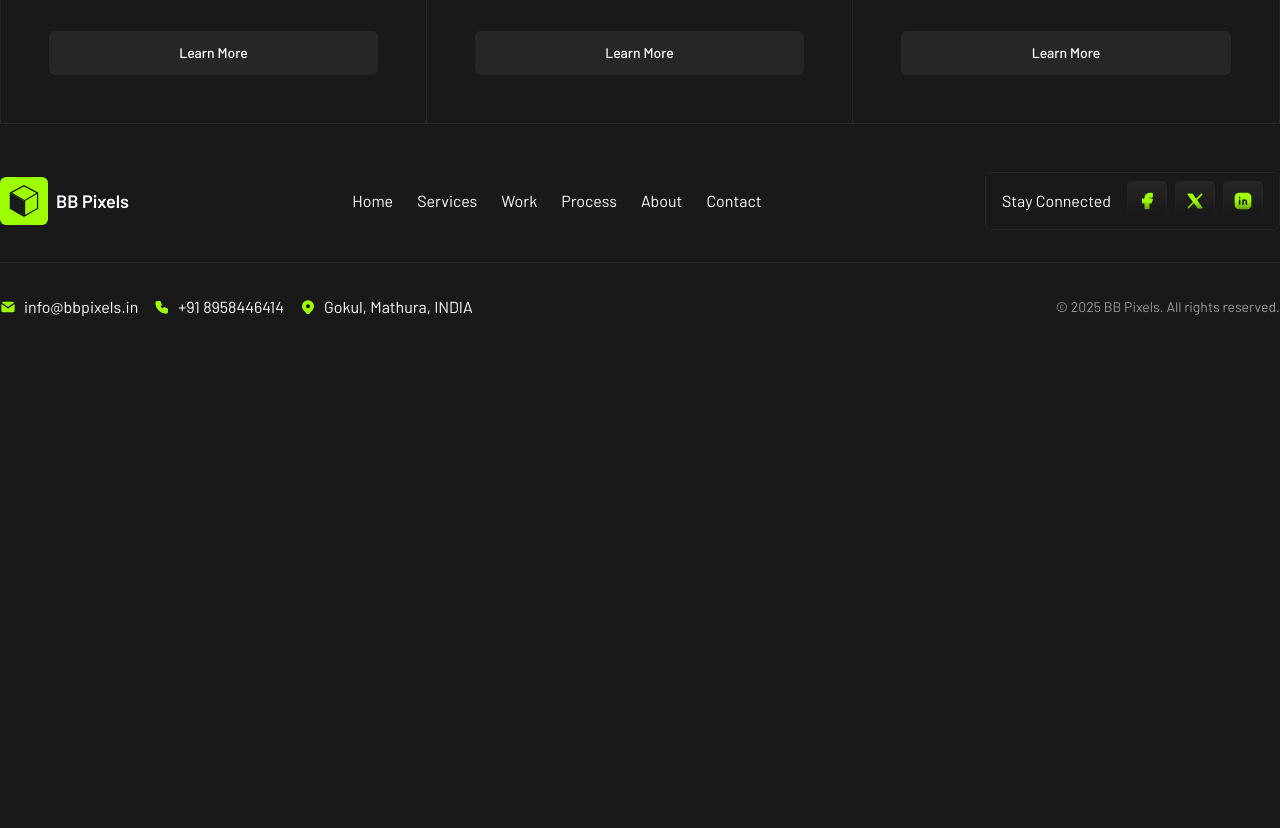
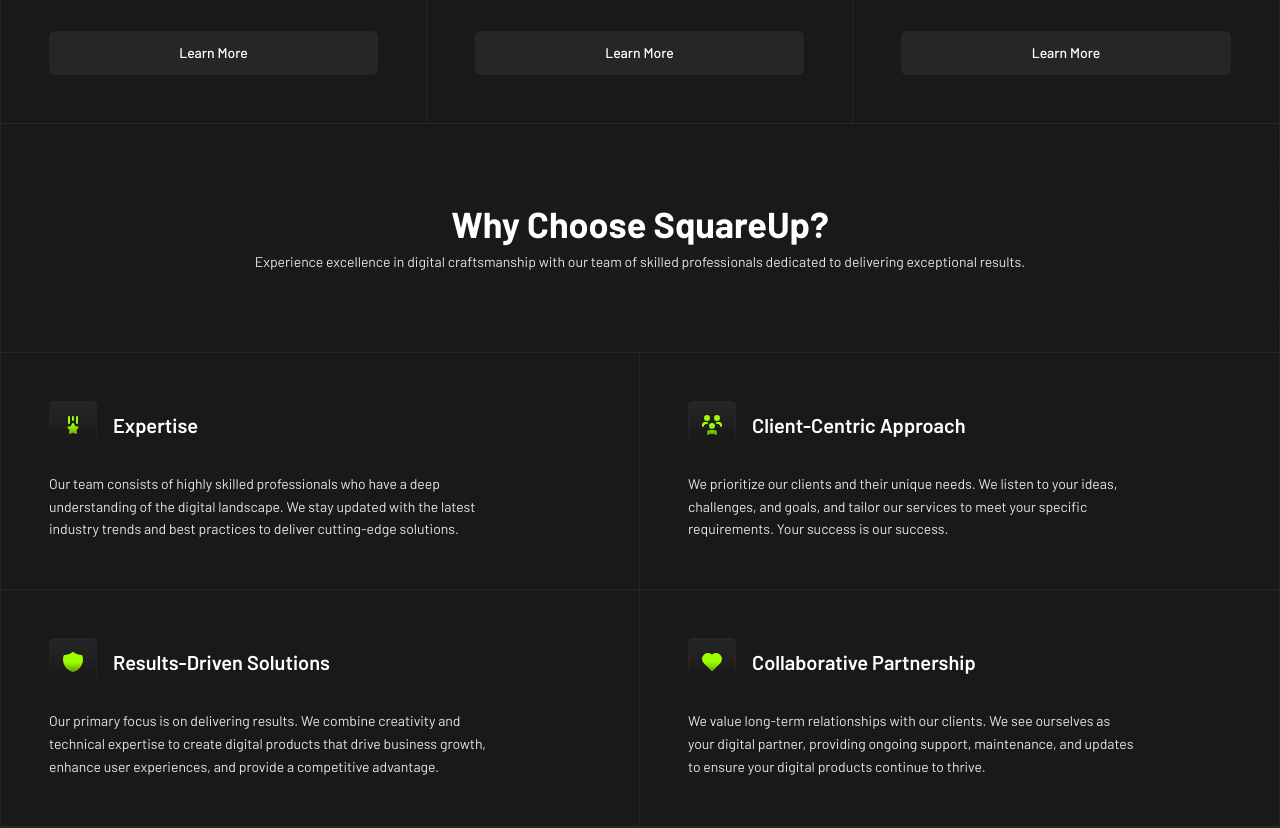
Before and after one commit to ditinagrawal/squareup-template, a Next.js app: page / in a window 1280 px wide. Shown: the part 1440-2268 px from the top of the page. Before the commit the page ends 1807 px from the top, so only its background shows below. Built offline with nearby package versions, Linux system fonts and the light colour scheme.

Commit message:
add why us section

```diff
--- a/components/sections/services.tsx
+++ b/components/sections/services.tsx
@@ -6,7 +6,7 @@
 
 export const Services = () => {
   return (
-    <div className="">
+    <div className="border-secondary-15 border-b">
       <SectionHeader
         title="Our Services"
         description="Transform your brand with our innovative digital solutions that captivate and engage your audience."
--- /dev/null
+++ b/components/sections/why-us.tsx
@@ -0,0 +1,76 @@
+import {
+  IconHeartHandshake,
+  IconMedal,
+  IconShield,
+  IconUsersGroup,
+} from "@tabler/icons-react";
+
+import { Box } from "@/components/ui/box";
+import { SectionHeader } from "@/components/ui/typography";
+import { cn } from "@/lib/utils";
+
+export const WhyUs = () => {
+  return (
+    <div className="border-secondary-15 border-b">
+      <SectionHeader
+        title="Why Choose SquareUp?"
+        description="Experience excellence in digital craftsmanship with our team of skilled professionals dedicated to delivering exceptional results."
+      />
+      <div className="grid grid-cols-1 lg:grid-cols-2">
+        <WhyUsCard
+          className="border-secondary-15 border-r border-b"
+          icon={IconMedal}
+          title="Expertise"
+          description="Our team consists of highly skilled professionals who have a deep understanding of the digital landscape. We stay updated with the latest industry trends and best practices to deliver cutting-edge solutions."
+        />
+        <WhyUsCard
+          className="border-secondary-15 border-b"
+          icon={IconUsersGroup}
+          title="Client-Centric Approach"
+          description="We prioritize our clients and their unique needs. We listen to your ideas, challenges, and goals, and tailor our services to meet your specific requirements. Your success is our success."
+        />
+        <WhyUsCard
+          className="border-secondary-15 border-r"
+          icon={IconShield}
+          title="Results-Driven Solutions"
+          description="Our primary focus is on delivering results. We combine creativity and technical expertise to create digital products that drive business growth, enhance user experiences, and provide a competitive advantage."
+        />
+        <WhyUsCard
+          icon={IconHeartHandshake}
+          title="Collaborative Partnership"
+          description="We value long-term relationships with our clients. We see ourselves as your digital partner, providing ongoing support, maintenance, and updates to ensure your digital products continue to thrive."
+        />
+      </div>
+    </div>
+  );
+};
+
+interface WhyUsCardProps {
+  icon: React.ElementType;
+  title: string;
+  description: string;
+  className?: string;
+}
+
+const WhyUsCard = ({
+  icon: Icon,
+  title,
+  description,
+  className,
+}: WhyUsCardProps) => {
+  return (
+    <div className={cn("p-12", className)}>
+      <div className="space-y-6">
+        <div className="flex items-center gap-4">
+          <Box className="size-12">
+            <Icon className="text-primary-50 fill-primary-50 size-6" />
+          </Box>
+          <h3 className="text-xl font-semibold">{title}</h3>
+        </div>
+        <p className="text-secondary-90 max-w-md flex-1 text-sm leading-relaxed">
+          {description}
+        </p>
+      </div>
+    </div>
+  );
+};
--- a/components/views/home-view.tsx
+++ b/components/views/home-view.tsx
@@ -1,6 +1,7 @@
 import { Clients } from "@/components/sections/clients";
 import { Hero } from "@/components/sections/hero";
 import { Services } from "@/components/sections/services";
+import { WhyUs } from "@/components/sections/why-us";
 import { Footer } from "@/components/shared/footer";
 import { Navbar } from "@/components/shared/navbar";
 import { Container } from "@/components/ui/container";
@@ -13,6 +14,7 @@
         <Hero />
         <Clients />
         <Services />
+        <WhyUs />
       </Container>
       <Footer />
     </div>
```
